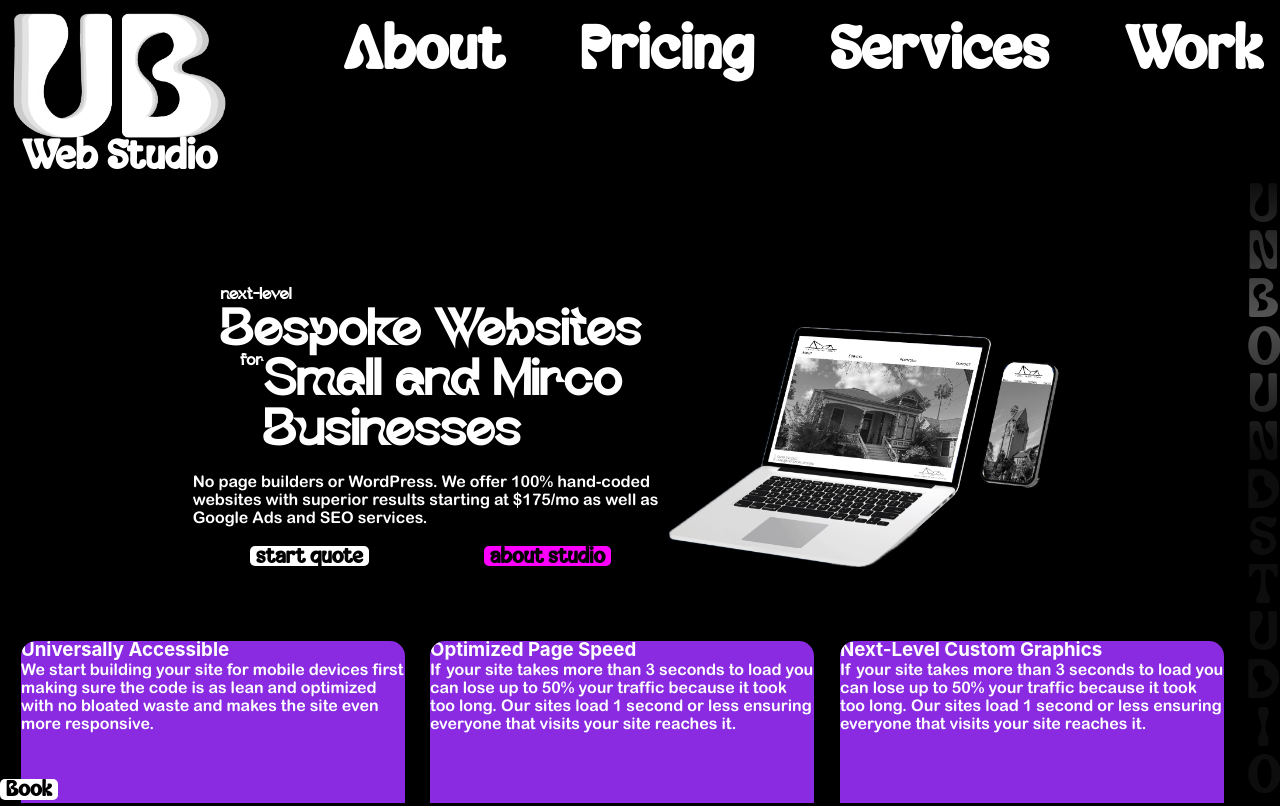
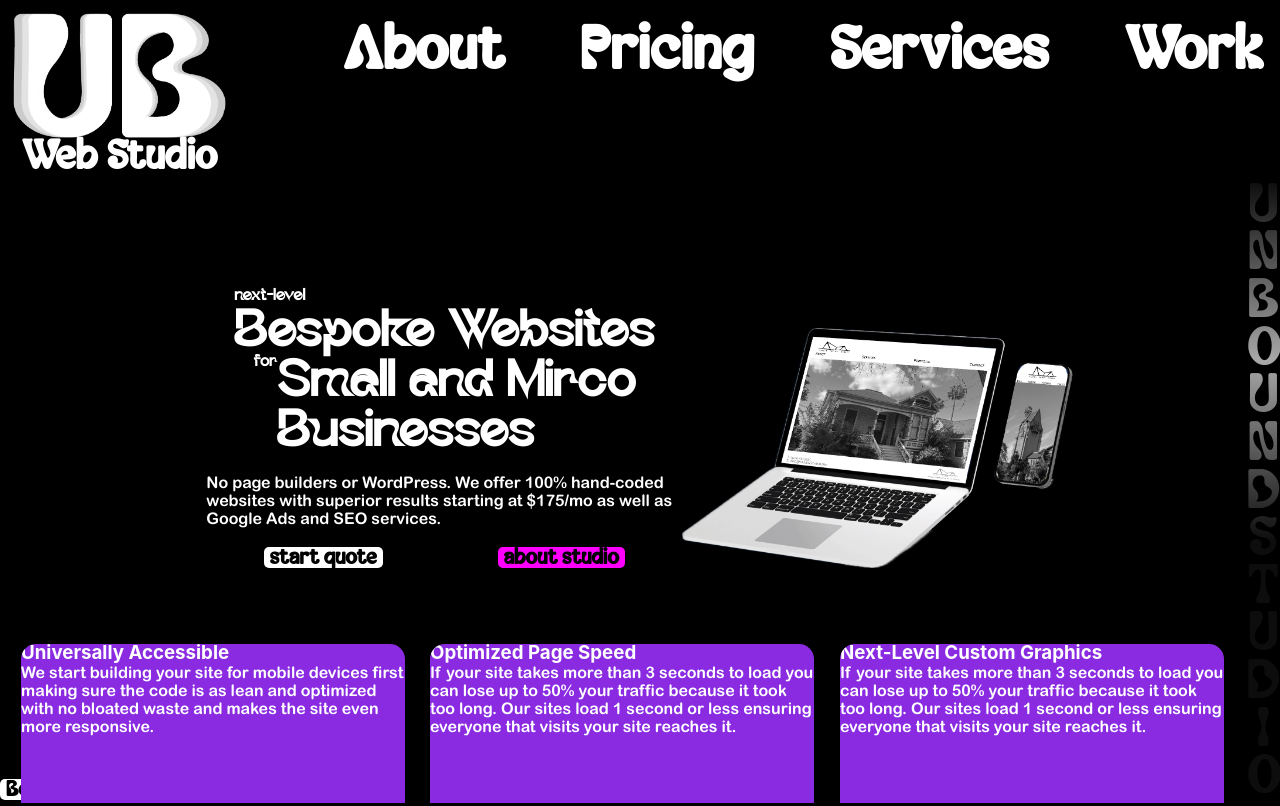
Before and after one commit to RoxanneTabuena/ub_webstudios, a React (Create React App) app: page / in a window 1280 px wide. Built offline with nearby package versions, Linux system fonts and the light colour scheme.

Commit message:
fine tune scroller functionality

```diff
--- a/src/components/root/Root.js
+++ b/src/components/root/Root.js
@@ -1,4 +1,4 @@
-import { useRef, useState } from 'react'
+import { useRef, useState, useEffect } from 'react'
 import { useScrollMetrics } from '../../hooks/useScrollMetrics'
 import { useWindowDimensions } from '../../hooks/useWindowDimensions'
 import { useComponentHeight } from '../../hooks/useComponentHeight'
@@ -11,23 +11,22 @@ import style from "./root.module.css"
 
 
 export const Root = () => {
+    // header related variables
+    const [headerRef, headerHeight] = useComponentHeight()
     // scroller related variables
     const mainRef = useRef(null)
     const {height, width} = useWindowDimensions()
     const { scrollTop, scrollHeight } = useScrollMetrics(mainRef)
     const [ scrollWidth, setScrollWidth] = useState(10)
-    // header related variables
-    const [headerRef, headerHeight] = useComponentHeight()
     // scroller related handlers
     const handleWidthChange = (width) => {
         setScrollWidth(width)
     }
     const handleScrollClick = (e) => {
         mainRef.current.scrollTo({
-            top: e.clientY*scrollHeight/height
+            top: ((e.clientY-headerHeight)*scrollHeight/(height))
         })
     }
-
     return (
         <div className={style.root}>
             <div
@@ -42,7 +41,7 @@ export const Root = () => {
             <ScrollToTop ref={mainRef}/>
             <Scroller
                 text="UNBOUNDSTUDIO"
-                color="rgba(255,255,255,.33)"
+                color="rgba(255,255,255,.66)"
                 totalHeight={scrollHeight}
                 position={scrollTop}
                 handleWidthChange={handleWidthChange}
@@ -53,7 +52,6 @@ export const Root = () => {
                 ref={mainRef}
                 style={{
                     paddingTop: `${headerHeight}px`,
-                    width: `${width-scrollWidth}px`
                     }}>
                 <Outlet/>
             </main>
--- a/src/components/root/nav/MenuIcon.js
+++ b/src/components/root/nav/MenuIcon.js
@@ -3,7 +3,6 @@ import closeIcon from '../../../assets/img/Close_Icon.png'
 import style from './nav.module.css'
 
 export const MenuIcon = ({open, handleMenuToggle, iconHeight}) => {
-    console.log(iconHeight)
     const menu =
         <img src={openIcon} alt="menu icon"
         style={{
--- a/src/components/root/root.module.css
+++ b/src/components/root/root.module.css
@@ -11,6 +11,8 @@ header{
 main{
     height: 100vh;
     overflow-y: scroll;
+    z-index: 25;
+    position: relative;
 }
 footer {
     position: fixed;
@@ -37,6 +39,7 @@ main{
     position: fixed;
     right: 0;
     width: fit-content;
+    z-index: 10;
 }
 
 .scroller >p {
```
